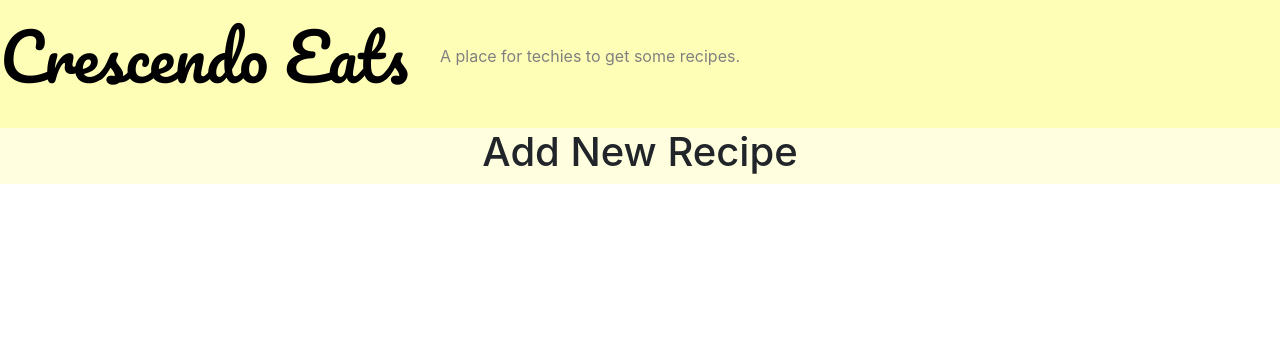
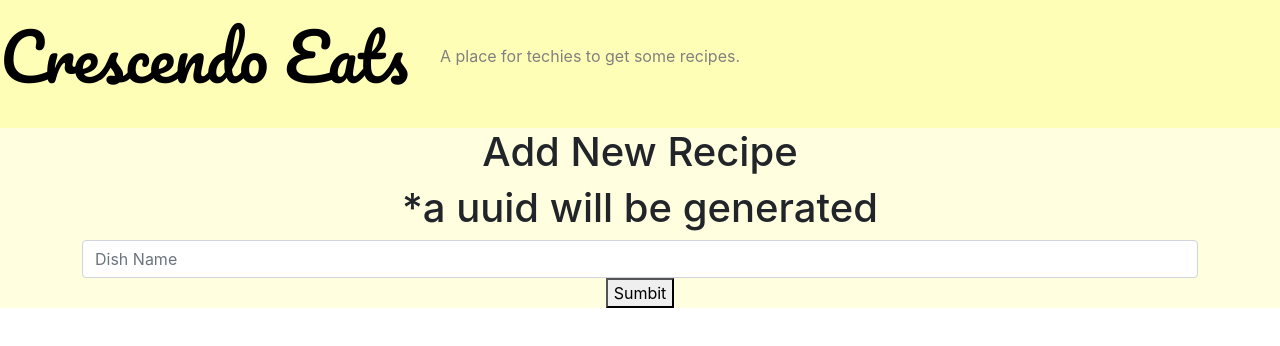
Before and after one commit to jreidmke/crescendo-eats, a React (Create React App) app: page /recipes/new in a window 1280 px wide. Shown: the top 346 px of the page. Built offline with nearby package versions, Linux system fonts and the light colour scheme; no server answers.

Commit message:
allow for use of no-image-available default image

```diff
--- a/src/components/RecipeCard.js
+++ b/src/components/RecipeCard.js
@@ -8,7 +8,7 @@ function RecipeCard({recipe}) {
             <div className="row text-center">
                 <div className="col-3">
                     <Link to={`/recipes/${recipe.uuid}`}>
-                        <img src={recipe.images.small}/>
+                        {"images" in recipe ? <img src={recipe.images.small}/> : <img src={"/img/no_img.jpg"}/>}
                         <p>
                             {recipe.title}
                         </p>
--- a/src/components/forms/NewRecipeForm.js
+++ b/src/components/forms/NewRecipeForm.js
@@ -1,15 +1,52 @@
+import CrescendoEatsApi from "../../api/api";
 import { useState } from 'react';
-import CrescendoEatsApi from "../../api/api";
+import { v4 as uuidv4 } from 'uuid';
+import { useHistory } from 'react-router-dom';
 
 function NewRecipeForm() {
+    const history = useHistory();
+    const [formData, setFormData] = useState({
+        uuid: uuidv4(),
+        title: "",
+        description: "",
+        servings: "",
+        prepTime: "",
+        cookTime: ""
+    });
+
+    function handleChange(e) {
+        const { name, value }= e.target;
+        setFormData(data => ({
+            ...data,
+            [name]: value
+        }));
+    };
+
+    async function submit(e) {
+        e.preventDefault();
+        await CrescendoEatsApi.newRecipe(formData);
+        history.push('/');
+    }
+
     return(
             <div className="container">
                 <div className="row">
                     <h1>Add New Recipe</h1>
+                    <h1>*a uuid will be generated</h1>
                 </div>
 
                 <div className="row">
-
+                    <form onSubmit={submit}>
+                        <input
+                            type="text"
+                            name="title"
+                            onChange={handleChange}
+                            value={formData.title}
+                            placeholder="Dish Name"
+                            className="form-control"
+                            required/>
+                        <button>Sumbit</button>
+                    </form>
                 </div>
             </div>
         )
--- a/src/components/recipe-details/DetailsImage.js
+++ b/src/components/recipe-details/DetailsImage.js
@@ -1,7 +1,7 @@
 function DetailsImage({recipe}) {
     return(
         <div className="col-5" id="dish-image-box">
-            <img src={`${recipe.images.full}`} className="img-fluid" id="dish-image"/>
+            {"images" in recipe ? <img src={`${recipe.images.full}`} className="img-fluid" id="dish-image"/> : <img src={"/img/no_img.jpg"} className="img-fluid" id="dish-image"/>}
         </div>
     )
 };
```
